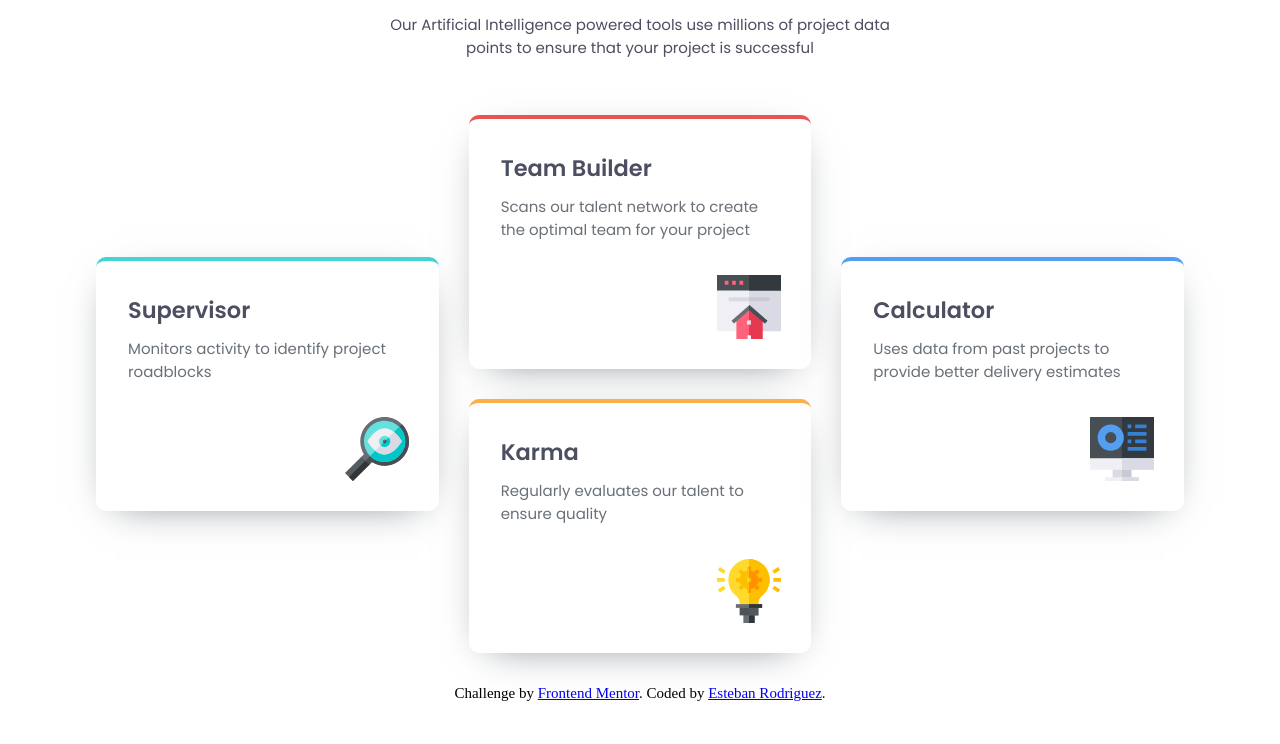
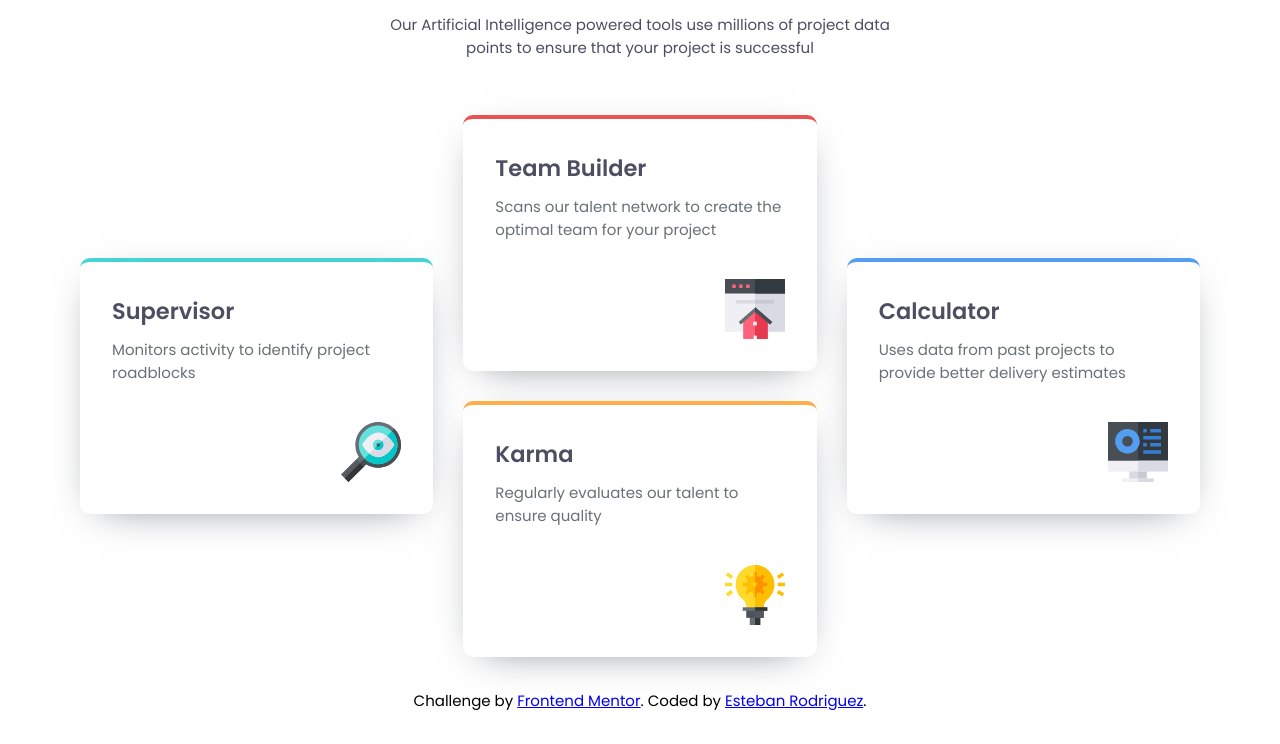
Before and after one commit to estebanrodriguez28/four-card-feature-section, a website: page index.html in a window 1280 px wide. Shown: the part 147-891 px from the top of the page. Drawn offline with Linux system fonts and the light colour scheme.

Commit message:
Styled font weights within elements classes, used articles instead of divs, added sass to devDependencies, gave cards a minimum height, used flex positioning for the cards (removed absolute positioning from icon), set width of card grid with rem instead of view width

```diff
--- a/index.html
+++ b/index.html
@@ -21,53 +21,53 @@
     <link rel="stylesheet" href="css/style.css" />
 
     <title>Frontend Mentor | Four card feature section</title>
-
-    <!-- Feel free to remove these styles or customise in your own stylesheet 👍 -->
   </head>
   <body>
     <main>
       <header class="header">
-        <h1 class="header__title poppins-extralight">
+        <h1 class="header__title">
           Reliable, efficient delivery <br />
-          <strong class="poppins-semibold">Powered by Technology</strong>
+          <span class="header__title header__title--bold"
+            >Powered by Technology</span
+          >
         </h1>
-        <p class="header__description poppins-regular">
+        <p class="header__description">
           Our Artificial Intelligence powered tools use millions of project data
           points to ensure that your project is successful
         </p>
       </header>
       <div class="card-grid">
-        <div class="card card--supervisor">
-          <h2 class="card__title poppins-semibold">Supervisor</h2>
-          <p class="card__text poppins-regular">
+        <article class="card card--supervisor">
+          <h2 class="card__title">Supervisor</h2>
+          <p class="card__text">
             Monitors activity to identify project roadblocks
           </p>
-          <img class="card__icon" src="images/icon-supervisor.svg" />
-        </div>
+          <img class="card__icon" src="images/icon-supervisor.svg" alt="" />
+        </article>
 
-        <div class="card card--team-builder">
-          <h2 class="card__title poppins-semibold">Team Builder</h2>
-          <p class="card__text poppins-regular">
+        <article class="card card--team-builder">
+          <h2 class="card__title">Team Builder</h2>
+          <p class="card__text">
             Scans our talent network to create the optimal team for your project
           </p>
-          <img class="card__icon" src="images/icon-team-builder.svg" />
-        </div>
+          <img class="card__icon" src="images/icon-team-builder.svg" alt="" />
+        </article>
 
-        <div class="card card--karma">
-          <h2 class="card__title poppins-semibold">Karma</h2>
-          <p class="card__text poppins-regular">
+        <article class="card card--karma">
+          <h2 class="card__title">Karma</h2>
+          <p class="card__text">
             Regularly evaluates our talent to ensure quality
           </p>
-          <img class="card__icon" src="images/icon-karma.svg" />
-        </div>
+          <img class="card__icon" src="images/icon-karma.svg" alt="" />
+        </article>
 
-        <div class="card card--calculator">
-          <h2 class="card__title poppins-semibold">Calculator</h2>
-          <p class="card__text poppins-regular">
+        <article class="card card--calculator">
+          <h2 class="card__title">Calculator</h2>
+          <p class="card__text">
             Uses data from past projects to provide better delivery estimates
           </p>
-          <img class="card__icon" src="images/icon-calculator.svg" />
-        </div>
+          <img class="card__icon" src="images/icon-calculator.svg" alt="" />
+        </article>
       </div>
     </main>
 
--- a/scss/abstracts/_variables.scss
+++ b/scss/abstracts/_variables.scss
@@ -6,3 +6,5 @@ $blue: hsl(212, 86%, 64%);
 $grey-500: hsl(234, 12%, 34%);
 $grey-400: hsl(212, 6%, 44%);
 $white: hsl(0, 0%, 100%);
+
+$desktop-breakpoint: 992px;
--- a/scss/base/_body.scss
+++ b/scss/base/_body.scss
@@ -1,3 +1,6 @@
+@use "../abstracts" as *;
+
 body {
   padding: 2rem;
+  background-color: $white;
 }
--- a/scss/base/_typography.scss
+++ b/scss/base/_typography.scss
@@ -1,21 +1,5 @@
 body {
+  font-family: "Poppins", sans-serif;
+  font-style: normal;
   font-size: 15px;
 }
-
-.poppins-extralight {
-  font-family: "Poppins", sans-serif;
-  font-weight: 200;
-  font-style: normal;
-}
-
-.poppins-regular {
-  font-family: "Poppins", sans-serif;
-  font-weight: 400;
-  font-style: normal;
-}
-
-.poppins-semibold {
-  font-family: "Poppins", sans-serif;
-  font-weight: 600;
-  font-style: normal;
-}
--- a/scss/components/_card.scss
+++ b/scss/components/_card.scss
@@ -3,12 +3,12 @@
 .card {
   display: flex;
   flex-direction: column;
-  position: relative;
   background-color: $white;
   border-radius: 10px;
   box-shadow: 0px 10px 40px -20px $grey-400;
-  padding: 2rem 2rem 8rem 2rem;
+  padding: 2rem;
   border-top: 4px solid;
+  min-height: 16rem;
 
   &--karma {
     border-color: $orange;
@@ -29,20 +29,22 @@
   &__title {
     color: $grey-500;
     margin-bottom: 10px;
+    font-weight: 600;
   }
 
   &__text {
     color: $grey-400;
+    font-weight: 400;
   }
 
   &__icon {
-    position: absolute;
-    bottom: 30px;
-    right: 30px;
+    width: 60px;
+    margin-top: auto;
+    align-self: flex-end;
   }
 }
 
-@media screen and (min-width: 922px) {
+@media screen and (min-width: $desktop-breakpoint) {
   .card {
     // lay out the cards in the grid on desktop
     &--karma {
--- a/scss/components/_header.scss
+++ b/scss/components/_header.scss
@@ -7,11 +7,17 @@
     font-size: 1.5rem;
     margin: 1rem 0rem;
     color: $grey-500;
+    font-weight: 200;
+
+    &--bold {
+      font-weight: 600;
+    }
   }
 
   &__description {
     color: $grey-500;
-    inline-size: 300px;
+    font-weight: 400;
+    max-inline-size: 300px;
     margin: 0 auto;
   }
 }
@@ -19,7 +25,7 @@
 @media screen and (min-width: 992px) {
   .header {
     &__description {
-      inline-size: 500px;
+      max-inline-size: 500px;
     }
     &__title {
       font-size: 2rem;
--- a/scss/layout/_grid.scss
+++ b/scss/layout/_grid.scss
@@ -1,20 +1,18 @@
+@use "../abstracts" as *;
+
 .card-grid {
   display: grid;
   grid-template-columns: 1fr;
-  grid-template-rows: repeat(4, 1fr);
   gap: 30px;
-  min-height: 100dvh;
   padding-top: 7vh;
+  width: min(35rem, 100%);
+  margin: 0 auto;
 }
 
-@media screen and (min-width: 992px) {
+@media screen and (min-width: $desktop-breakpoint) {
   .card-grid {
-    display: grid;
     grid-template-columns: repeat(3, 1fr);
     grid-template-rows: repeat(8, 1fr);
-
-    min-height: 70vh;
-    max-width: 85vw;
-    margin: 0 auto;
+    width: min(70rem, 100%);
   }
 }
```
Also changed, not shown: package.json (+6 -2 lines), css/style.css, 2 other files.
